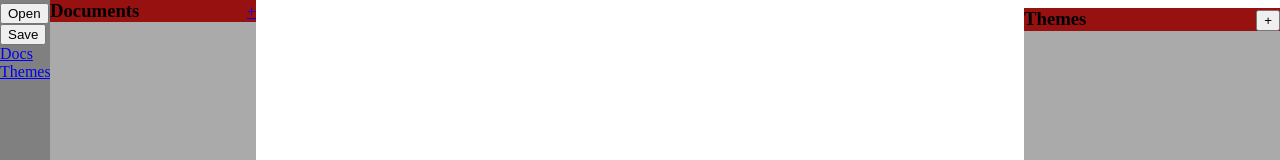
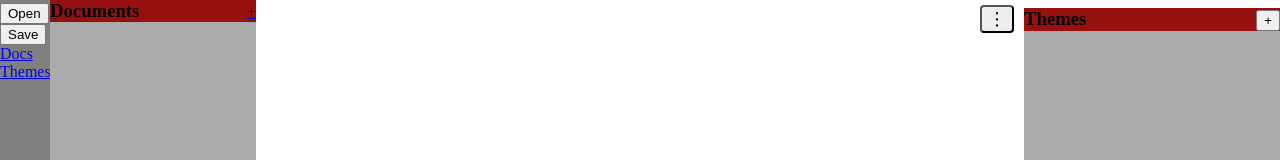
Before and after one commit to martinlycko/scramble, a SvelteKit app: page /documents/1 in a window 1280 px wide. Shown: the top 160 px of the page. Built offline with nearby package versions, Linux system fonts and the light colour scheme.

Commit message:
Delete and remove documents and themes but not refreshing

```diff
--- a/src/lib/project.svelte.ts
+++ b/src/lib/project.svelte.ts
@@ -142,6 +142,37 @@ class Project {
         return this.codes.filter(code => code.themeID === themeID && code.documentID === documentID);
     }
 
+    removeDocumentById(id: Number) {
+        this.documents = this.documents.filter(doc => doc.id !== id);
+        this.codes = this.codes.filter(code => code.documentID !== id);
+        console.log(`Removed document with ID ${id} and its associated codes.`);
+    }
+
+    removeThemeById(id: Number) {
+        this.themes = this.themes.filter(theme => theme.id !== id);
+        this.codes = this.codes.filter(code => code.themeID !== id);
+        console.log(`Removed theme with ID ${id} and its associated codes.`);
+    }
+
+    renameThemeById(id: Number, newTitle: String) {
+        const theme = this.getThemeById(id);
+        if (theme) {
+            theme.title = newTitle;
+            console.log(`Renamed theme with ID ${id} to "${newTitle}".`);
+        }   else {
+            console.log(`Theme with ID ${id} not found.`);
+        }
+    }
+
+    renameDocumentById(id: Number, newTitle: String) {
+        const document = this.getDocumentById(id);
+        if (document) {
+            document.title = newTitle;
+            console.log(`Renamed document with ID ${id} to "${newTitle}".`);
+        }   else {
+            console.log(`Document with ID ${id} not found.`);
+        }
+    }
 }
 
 export const project = new Project();
--- a/src/routes/documents/[slug]/+page.svelte
+++ b/src/routes/documents/[slug]/+page.svelte
@@ -2,8 +2,20 @@
   import { page } from '$app/state';
   import { project } from '$lib/project.svelte.ts';
 
+  let displayDocMenu = $state(false);
+  let displayDocRename = $state(false);
   let displayAddTheme = $state(false);
+
+  let newDocTitle = $state('');
   let newThemeTitle = $state('');
+
+  function toggleDocMenu() {
+    displayDocMenu = !displayDocMenu;
+  }
+
+  function toggleDocRename() {
+    displayDocRename = !displayDocRename;
+  }
 
   function toggleAddTheme() {
     displayAddTheme = !displayAddTheme;
@@ -34,10 +46,36 @@
                     end,
                     length);
     }
+
+  function renameDocument() {
+    if (newDocTitle.trim() !== '') {
+      project.renameDocumentById(Number(page.params.slug), newDocTitle.trim());
+      newDocTitle = '';
+      displayDocRename = false;
+    }
+  }
 </script>
 
 <div class="middle-column">
-    <h1>{project.getDocumentById(Number(page.params.slug))?.title}</h1>
+    <div class="header">
+        <h1>{project.getDocumentById(Number(page.params.slug))?.title}</h1>
+        <div class="actions">
+            <button class="icon" onclick={toggleDocMenu}>⋮</button>
+        </div>
+    </div>
+    {#if displayDocMenu}
+        <div>
+            <button onclick={toggleDocRename}>Rename</button>
+            <button onclick={() => project.removeDocumentById(Number(page.params.slug))}>Delete</button>
+        </div>
+    {/if}
+    {#if displayDocRename}
+        <div>
+            <input bind:value={newDocTitle} placeholder="New Title" />
+            <button onclick={() => renameDocument()}>Save</button>
+            <button onclick={() => displayDocRename = false}>Cancel</button>
+        </div>
+    {/if}
     <div id="document-container">{@html project.getDocumentById(Number(page.params.slug))?.content}</div>
 </div>
 
@@ -65,7 +103,7 @@
         top: 0px;
         left: 20%;
         height: 100%;
-        width: calc(60% - 50px);
+        width: calc(60% - 5px);
         float: left;
         height: 100%;
     }
@@ -102,4 +140,22 @@
         height: calc(100% - 40px);
         overflow-y: auto;
     }
+
+    .header {
+        display: flex;
+        justify-content: space-between;
+    }
+
+    .actions {
+        display: flex;
+        align-self: right;
+        margin: 5px;
+    }
+
+    .icon {
+        font-size: 18px;
+        background: #eee;
+        border-radius: 4px;
+        cursor: pointer;
+    }
 </style>
--- a/src/routes/themes/[slug]/+page.svelte
+++ b/src/routes/themes/[slug]/+page.svelte
@@ -1,10 +1,49 @@
 <script lang="ts">
   import { page } from '$app/state';
   import { project } from '$lib/project.svelte.ts';
+
+  let displayThemeMenu = $state(false);
+  let displayThemeRename = $state(false);
+
+  let newThemeTitle = $state('');
+
+  function toggleThemeMenu() {
+    displayThemeMenu = !displayThemeMenu;
+  }
+
+  function toggleThemeRename() {
+    displayThemeRename = !displayThemeRename;
+  }
+
+  function renameTheme() {
+    if (newThemeTitle.trim() !== '') {
+      project.renameThemeById(Number(page.params.slug), newThemeTitle.trim());
+      newThemeTitle = '';
+      displayThemeRename = false;
+    }
+  }
 </script>
 
 <div class="middle-column">
-    <h1>{project.getThemeById(Number(page.params.slug))?.title}</h1>
+    <div class="header">
+        <h1>{project.getThemeById(Number(page.params.slug))?.title}</h1>
+        <div class="actions">
+            <button class="icon" onclick={toggleThemeMenu}>⋮</button>
+        </div>
+    </div>
+    {#if displayThemeMenu}
+        <div>
+            <button onclick={toggleThemeRename}>Rename</button>
+            <button onclick={() => project.removeThemeById(Number(page.params.slug))}>Delete</button>
+        </div>
+    {/if}
+    {#if displayThemeRename}
+        <div>
+            <input bind:value={newThemeTitle} placeholder="New Name" />
+            <button onclick={() => renameTheme()}>Save</button>
+            <button onclick={() => displayThemeRename = false}>Cancel</button>
+        </div>
+    {/if}
     {#each project.getCodedDocIDsForTheme(Number(page.params.slug)) as docID}
         <h3>{project.getDocumentById(docID)?.title}</h3>
         {#each project.getCodesByThemeAndDoc(Number(page.params.slug), docID) as code}
@@ -28,4 +67,22 @@
         margin: 0px;
         padding: 0px;
     }
+
+    .header {
+        display: flex;
+        justify-content: space-between;
+    }
+
+    .actions {
+        display: flex;
+        align-self: right;
+        margin: 5px;
+    }
+
+    .icon {
+        font-size: 18px;
+        background: #eee;
+        border-radius: 4px;
+        cursor: pointer;
+    }
 </style>
```
